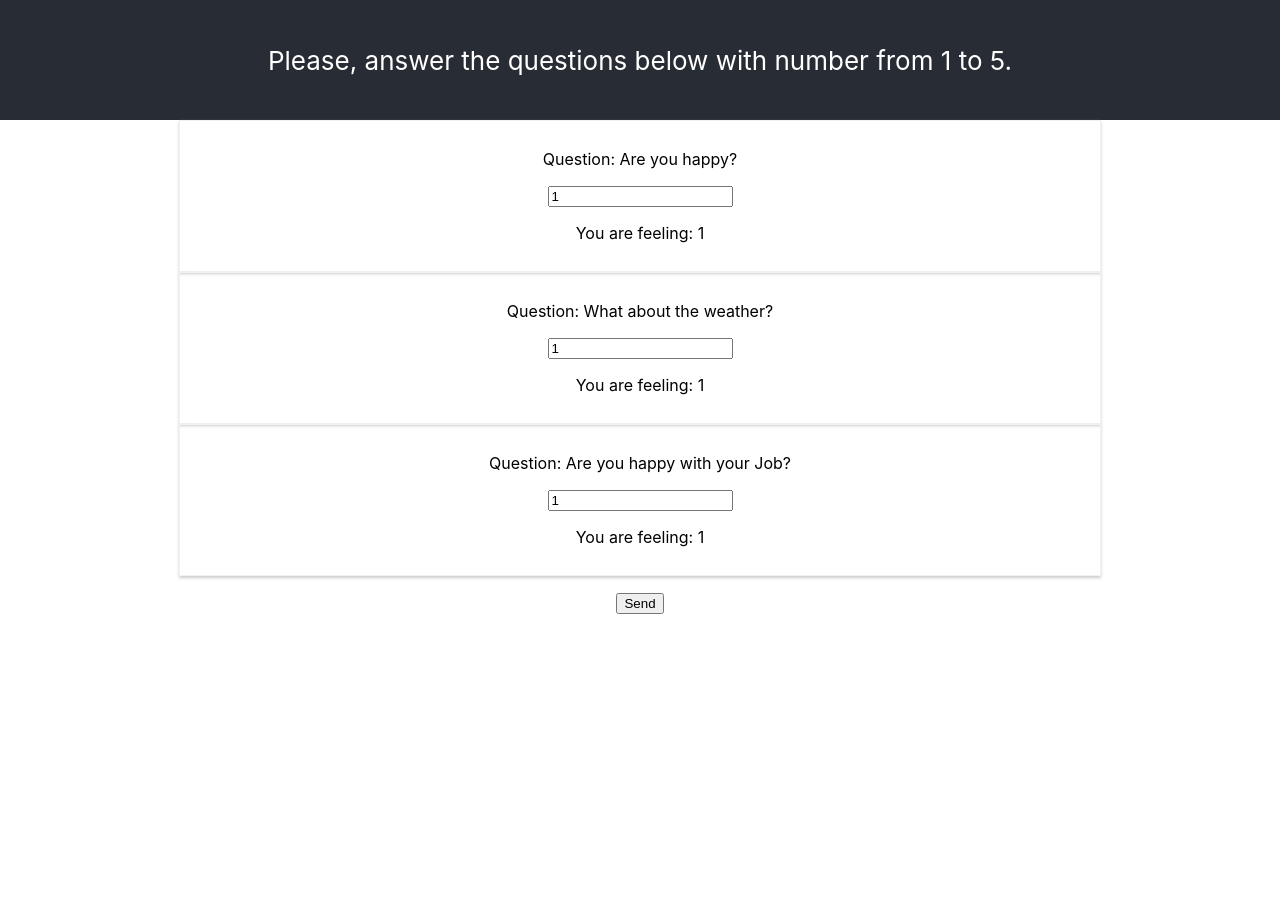
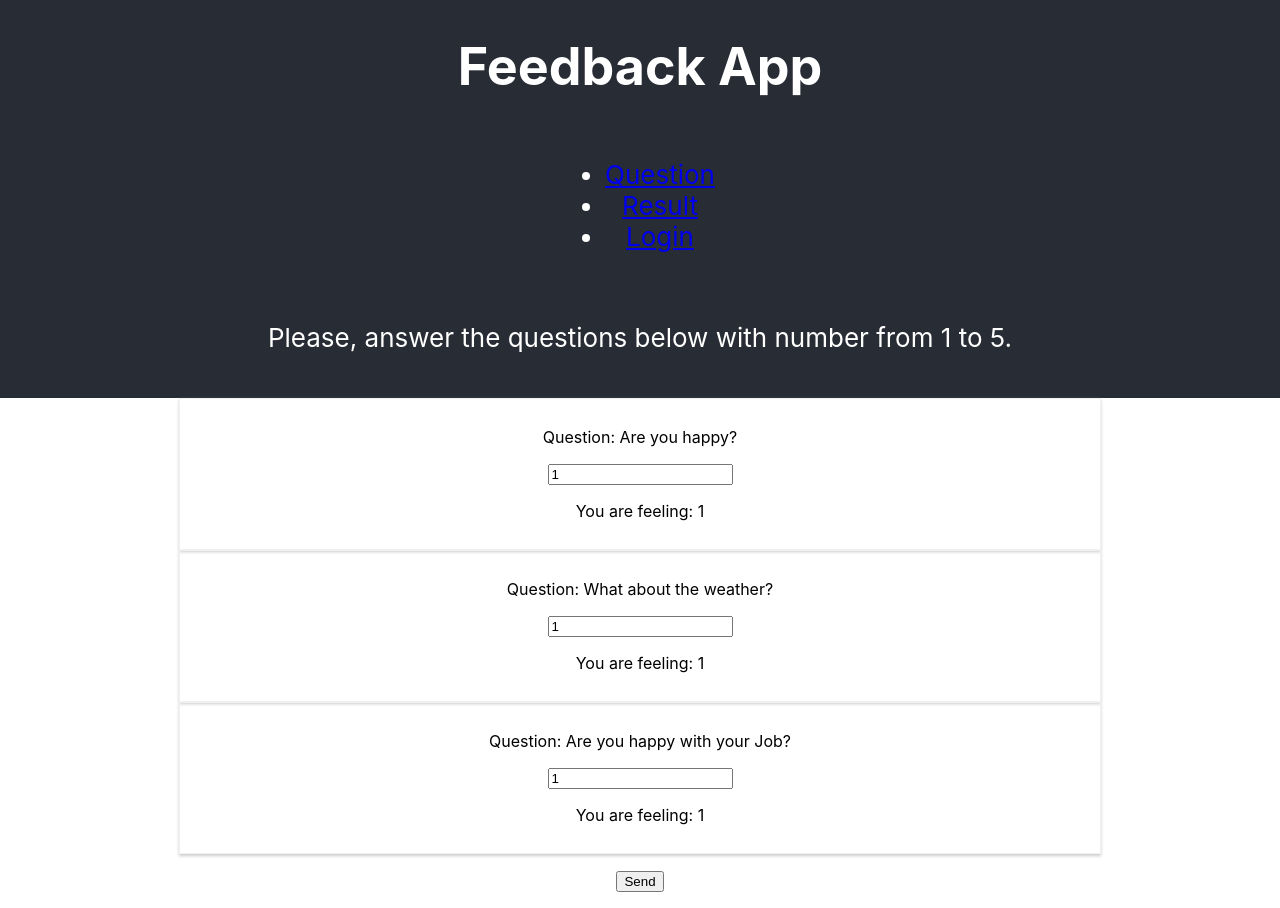
Before and after one commit to analistacarlosh/feedback-webapp, a React (Create React App) app: page / in a window 1280 px wide. Before the commit the page ends 800 px from the top, so only its background shows below. Built offline with nearby package versions, Linux system fonts and the light colour scheme; no server answers.

Commit message:
Added basic route structure

```diff
--- a/package.json
+++ b/package.json
@@ -6,6 +6,7 @@
     "axios": "^0.18.0",
     "react": "^16.8.5",
     "react-dom": "^16.8.5",
+    "react-router-dom": "^5.0.0",
     "react-scripts": "2.1.8"
   },
   "scripts": {
--- a/src/components/App/App.js
+++ b/src/components/App/App.js
@@ -1,88 +1,31 @@
 import React, { Component } from 'react';
+import { BrowserRouter as Router, Route, Link } from "react-router-dom";
 import './App.css';
-import Question from '../Question/Question'
-import axios from 'axios';
+import QuestionPage from '../Question/QuestionPage'
+import ResultPage from '../Result/ResultPage'
+import LoginPage from '../Login/LoginPage'
+import Navigation from '../Navigation/Navigation'
 
 class App extends Component {
 
-  // Class bassed componnet
-  // reserved word, unmutable
-
-  state = {
-    questions: [
-        {id: 1, question: 'Are you happy?', answer: 1},
-        {id: 2, question: 'What about the weather?', answer: 1},
-        {id: 3, question: 'Are you happy with your Job?', answer: 1},
-    ],
-    isFormeEnable: true
-  }
-
-  sendHandler = () => {
-    console.log('sent::-:)')
-    this.setState({
-      questions: [
-        {id: 1, question: 'Are you happy?', answer: 4},
-        {id: 2, question: 'What about the weather?', answer: 3},
-        {id: 3, question: 'Are you happy with your Job?', answer: 3},
-      ]
-      })
-  }
-
-  answersHandler = (event, id) => {
-    console.log('answersHandler - :)')
-
-    const questionAnsweredIndex = this.state.questions.findIndex(qa =>{
-      return qa.id === id;
-    });
-
-    const questionAnswered = {
-      ...this.state.questions[questionAnsweredIndex]
-    }
-
-    questionAnswered.answer = event.target.value
-
-    const allQuestions = [...this.state.questions]
-    allQuestions[questionAnsweredIndex] = questionAnswered
-    this.setState({ questions: allQuestions })
-  }
-
-  // Life cycle
-  // Tte mounting
   componentDidMount() {
-    //console.log('componentDidMount')
-    axios.get('https://feedback-app-83210.firebaseio.com/questions.json')
-      .then(res => {
-        let questions_data = res.data;
-        this.setState({ questions: questions_data });
-      })
+    console.log('componentDidMount')
   }
 
   render() {
     return (
-      this.state.isFormeEnable === true ?
-      <div className="App">
-        <header className="App-header">
-          <p>
-            Please, answer the questions below with number from 1 to 5.
-          </p>
-        </header>
-        <main className="App-container">
-            {this.state.questions.map((q, index) => {
-              return <Question
-                question={q.question}
-                answer={q.answer}
-                changed={(event) => this.answersHandler(event, q.id)}
-                key={q.id}
-                />
-            })}
-        <p>
-          <button onClick={this.sendHandler}> Send </button>
-        </p>
-        </main>
-      </div>
-      : null
+      <Router>
+        <div className="App">
+          <header className="App-header">
+            <h1>Feedback App</h1>
+            <Navigation/>
+          </header>
+        </div>
+        <Route path="/" exact component={QuestionPage} />
+        <Route path="/result/" component={ResultPage} />
+        <Route path="/login/" component={LoginPage} />
+      </Router>
     );
-    // return React.createElement('div', {className: 'App'}, React.createElement('h1', null, 'FeedBack App'))
   }
 }
 
--- /dev/null
+++ b/src/components/Login/LoginPage.js
@@ -0,0 +1,11 @@
+import React, {Component} from 'react';
+
+class LoginPage extends Component {
+
+render() {
+    return (
+        <div><h1>Login page</h1></div>
+    );
+}}
+
+export default LoginPage;
--- /dev/null
+++ b/src/components/Navigation/Navigation.js
@@ -0,0 +1,24 @@
+import React, {Component} from 'react';
+import { BrowserRouter as Router, Route, Link } from "react-router-dom";
+
+class Navigation extends Component {
+
+render() {
+    return (
+        <nav>
+            <ul>
+            <li>
+                <Link to="/">Question</Link>
+            </li>
+            <li>
+                <Link to="/result/">Result</Link>
+            </li>
+            <li>
+                <Link to="/login/">Login</Link>
+            </li>
+            </ul>
+        </nav>
+    );
+}}
+
+export default Navigation;
--- /dev/null
+++ b/src/components/Question/QuestionPage.css
@@ -0,0 +1,7 @@
+.QuestionPage {
+    width: 70%;
+    margin: auto;
+    border: 1px solid #f1f1f1;
+    box-shadow: 0 2px 3px #ccc;
+    padding: 12px;
+}
--- /dev/null
+++ b/src/components/Question/QuestionPage.js
@@ -0,0 +1,81 @@
+import React, {Component} from 'react'
+import Question from '../Question/Question'
+import axios from 'axios'
+
+class QuestionPage extends Component {
+
+  state = {
+    questions: [
+        {id: 1, question: 'Are you happy?', answer: 1},
+        {id: 2, question: 'What about the weather?', answer: 1},
+        {id: 3, question: 'Are you happy with your Job?', answer: 1},
+    ],
+    isFormeEnable: true
+  }
+
+  sendHandler = () => {
+    this.setState({
+      questions: [
+        {id: 1, question: 'Are you happy?', answer: 4},
+        {id: 2, question: 'What about the weather?', answer: 3},
+        {id: 3, question: 'Are you happy with your Job?', answer: 3},
+      ]
+      })
+  }
+
+  answersHandler = (event, id) => {
+
+    const questionAnsweredIndex = this.state.questions.findIndex(qa =>{
+      return qa.id === id;
+    });
+
+    const questionAnswered = {
+      ...this.state.questions[questionAnsweredIndex]
+    }
+
+    questionAnswered.answer = event.target.value
+
+    const allQuestions = [...this.state.questions]
+    allQuestions[questionAnsweredIndex] = questionAnswered
+    this.setState({ questions: allQuestions })
+  }
+
+  // Life cycle, mounting
+  componentDidMount() {
+    //console.log('componentDidMount')
+    axios.get('https://feedback-app-83210.firebaseio.com/questions.json')
+      .then(res => {
+        let questions_data = res.data;
+        this.setState({ questions: questions_data });
+      })
+  }
+
+  render() {
+    return (
+      this.state.isFormeEnable === true ?
+      <div className="App">
+        <header className="App-header">
+          <p>
+            Please, answer the questions below with number from 1 to 5.
+          </p>
+        </header>
+        <main className="App-container">
+            {this.state.questions.map((q, index) => {
+              return <Question
+                question={q.question}
+                answer={q.answer}
+                changed={(event) => this.answersHandler(event, q.id)}
+                key={q.id}
+                />
+            })}
+        <p>
+          <button onClick={this.sendHandler}> Send </button>
+        </p>
+        </main>
+      </div>
+      : null
+    );
+  }
+}
+
+export default QuestionPage;
--- /dev/null
+++ b/src/components/Result/ResultPage.js
@@ -0,0 +1,11 @@
+import React, {Component} from 'react';
+
+class ResultPage extends Component {
+
+render() {
+    return(
+        <div><h1>Result page</h1></div>
+    );
+}}
+
+export default ResultPage;
```
Also changed, not shown: 1 other file (tests, documents, lock files or other folders).
